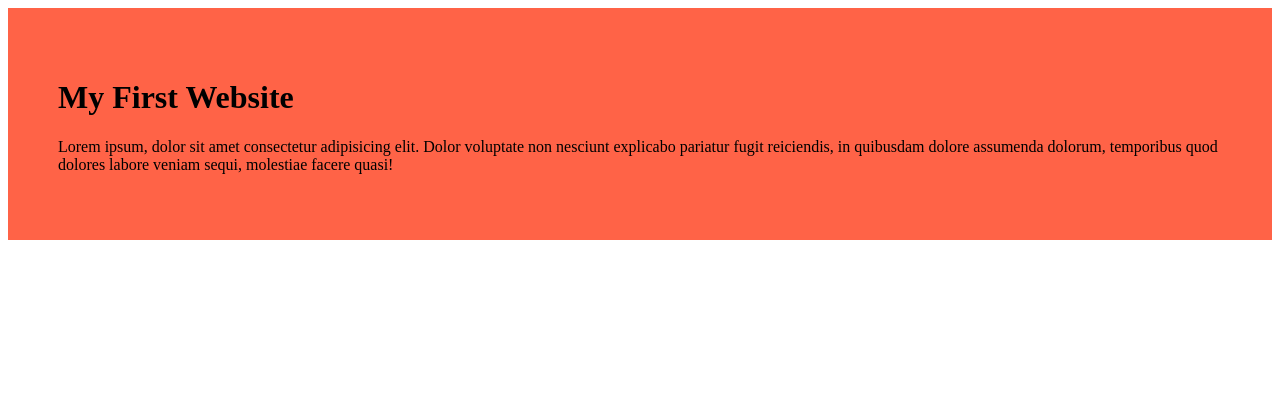
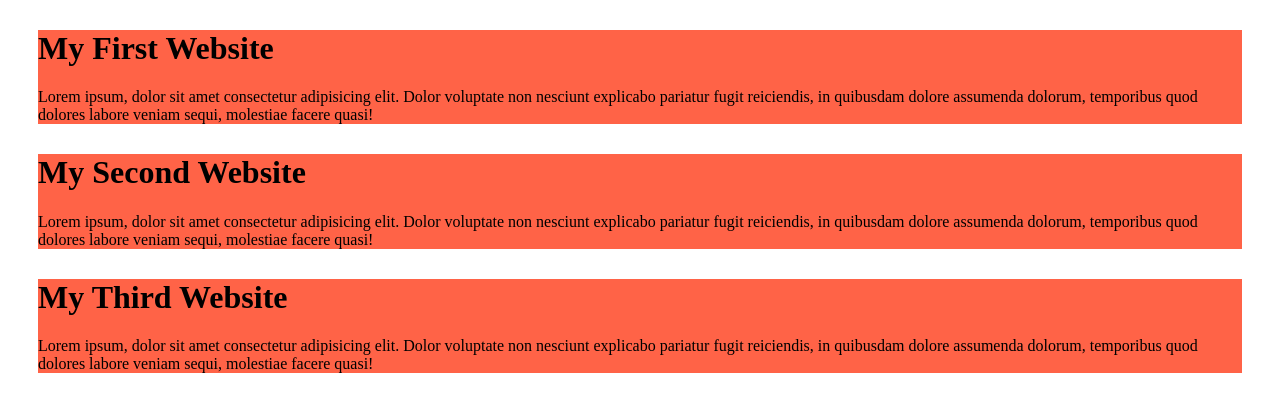
Before and after one commit to nowrinesha/my-simple-website, a plain HTML site: page index.html in a window 1280 px wide. Drawn offline with Linux system fonts and the light colour scheme.

Commit message:
added the second and third  blog

```diff
--- a/index.html
+++ b/index.html
@@ -11,6 +11,14 @@
         <h1>My First Website</h1>
         <p>Lorem ipsum, dolor sit amet consectetur adipisicing elit. Dolor voluptate non nesciunt explicabo pariatur fugit reiciendis, in quibusdam dolore assumenda dolorum, temporibus quod dolores labore veniam sequi, molestiae facere quasi!</p>
     </div>
+    <div>
+        <h1>My Second Website</h1>
+        <p>Lorem ipsum, dolor sit amet consectetur adipisicing elit. Dolor voluptate non nesciunt explicabo pariatur fugit reiciendis, in quibusdam dolore assumenda dolorum, temporibus quod dolores labore veniam sequi, molestiae facere quasi!</p>
+    </div>
+    <div>
+        <h1>My Third Website</h1>
+        <p>Lorem ipsum, dolor sit amet consectetur adipisicing elit. Dolor voluptate non nesciunt explicabo pariatur fugit reiciendis, in quibusdam dolore assumenda dolorum, temporibus quod dolores labore veniam sequi, molestiae facere quasi!</p>
+    </div>
 
 </body>
 </html>
--- a/styles/blog.css
+++ b/styles/blog.css
@@ -1,4 +1,5 @@
 div{
     background-color: tomato;
-    padding: 50px;
+    padding: 5git add0px;
+    margin: 30px;
 }
```
